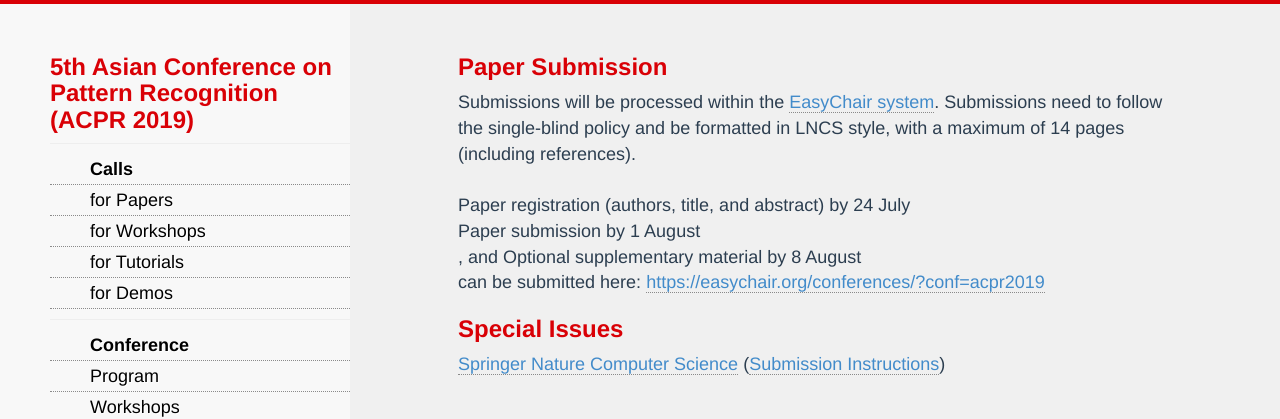
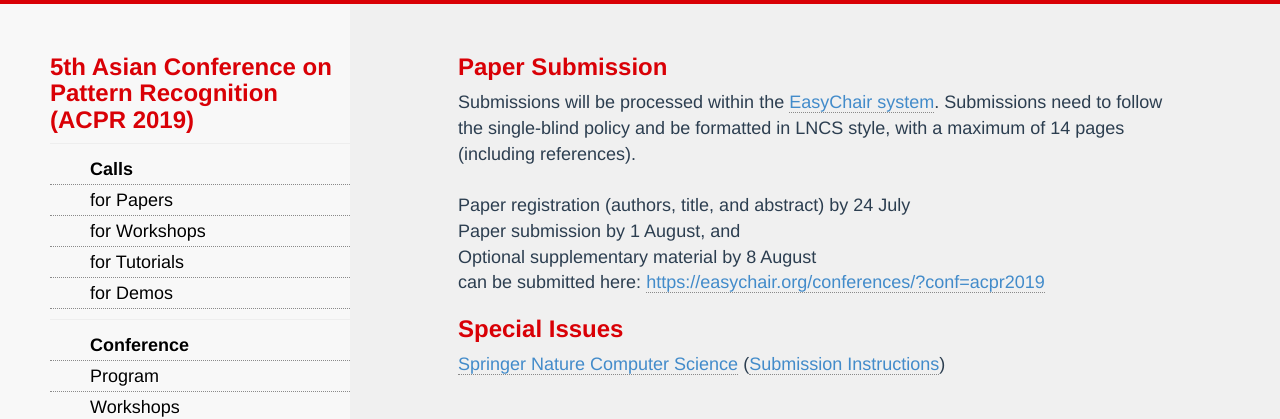
Before and after one commit to AndrewChenUoA/ACPR2019, a Jekyll site: the page built from submission.html, in a window 1280 px wide. Shown: the top 419 px of the page. Built offline with Jekyll 4.4.1, drawn with Linux system fonts in a browser that asks for light colours; nearby versions of some CDN libraries; Markdown is read by kramdown in place of the engine named in the settings; some of the changed lines change nothing that is shown.

Commit message:
Formatting error

```diff
--- a/submission.html
+++ b/submission.html
@@ -5,7 +5,7 @@ title: ACPR 2019 - The 5th Asian Conference on Pattern Recognition
 <h3>Paper Submission</h3>
 Submissions will be processed within the <a href="https://easychair.org/conferences/?conf=acpr2019">EasyChair system</a>. Submissions need to follow the single-blind policy and be formatted in LNCS style, with a maximum of 14 pages (including references).<br/><br/>
 Paper registration (authors, title, and abstract) by 24 July<br/>
-Paper submission by 1 August<br/>, and
+Paper submission by 1 August, and<br/>
 Optional supplementary material by 8 August<br/>
 can be submitted here: <a href="https://easychair.org/conferences/?conf=acpr2019">https://easychair.org/conferences/?conf=acpr2019</a>
 </div>
```
